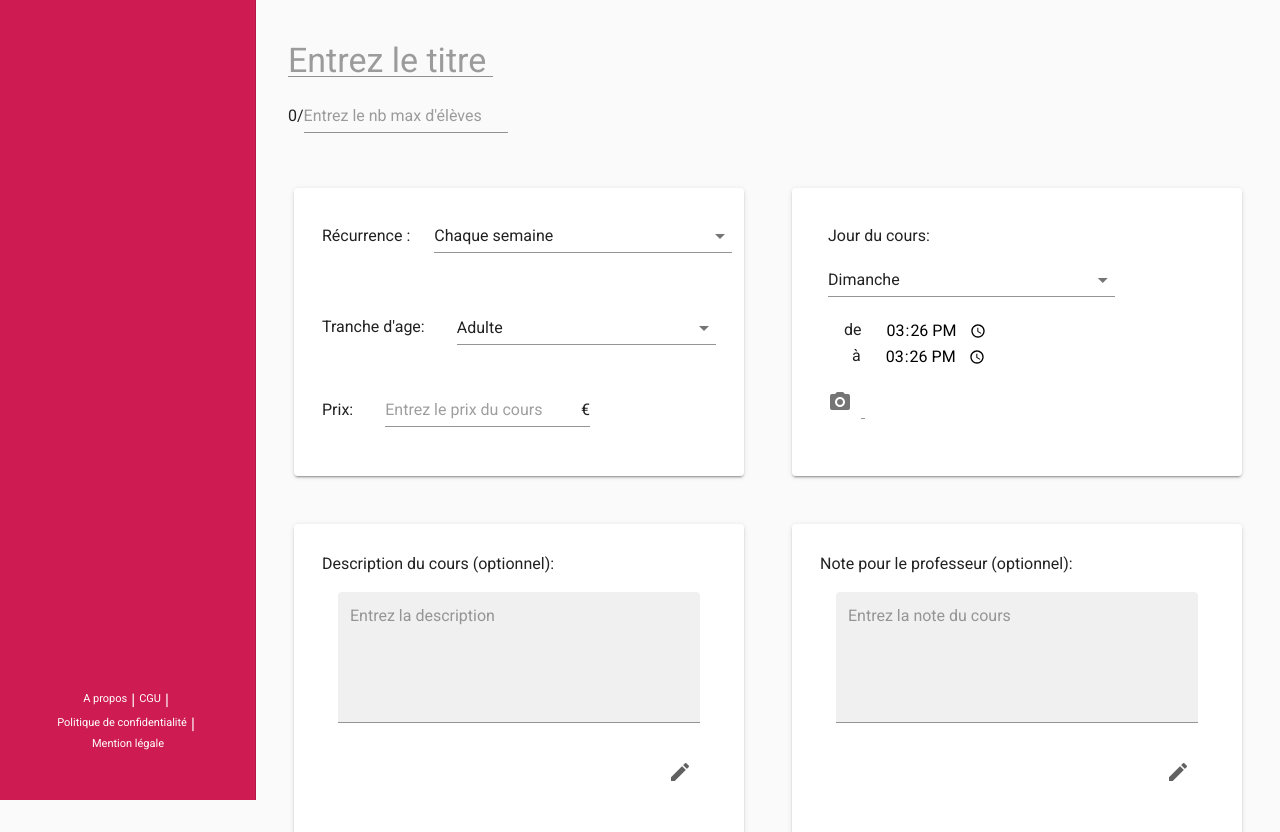
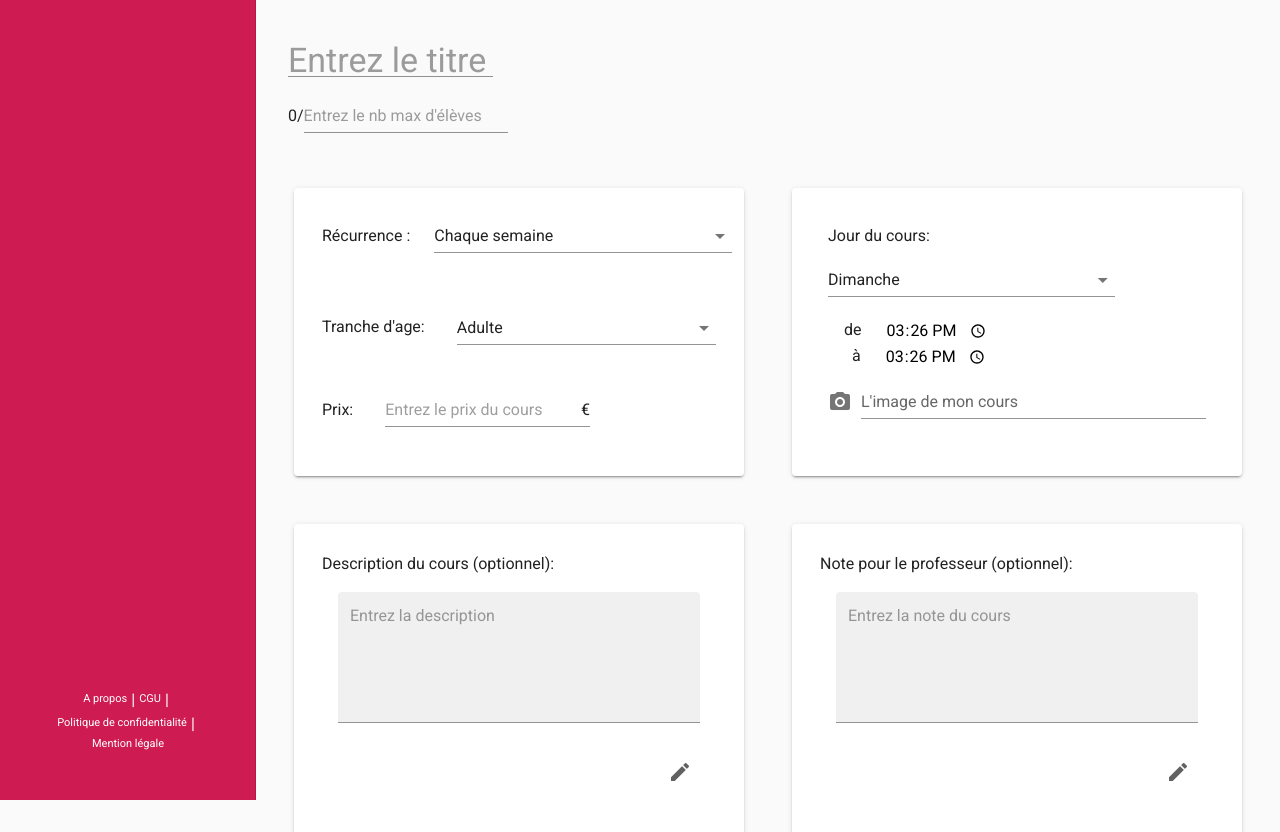
Before and after one commit to projet-Bartolomeo/Dibartolomeo, a Nuxt app: page /professor/lesson/new in a window 1280 px wide. Shown: the top 832 px of the page. Built offline with nearby package versions, Linux system fonts and the light colour scheme.

Commit message:
feat: input take all width

```diff
--- a/components/LessonPictureInput.vue
+++ b/components/LessonPictureInput.vue
@@ -1,7 +1,8 @@
 <template>
-    <div>
-        <v-file-input :rules="rules" accept="image/png, image/jpeg, image/bmp" placeholder="Choisissez l'image de votre cours"
-            prepend-icon="mdi-camera" label="L'image de mon cours" @change="onFileSelected">
+    <div class='lessonPictureInput-container'>
+        <v-file-input class='flex-grow-1' :rules="rules" accept="image/png, image/jpeg, image/bmp"
+            placeholder="Choisissez l'image de votre cours" prepend-icon="mdi-camera" label="L'image de mon cours"
+            @change="onFileSelected">
         </v-file-input>
         <v-img max-height="100" max-width="100" :src="pictureToDisplay"></v-img>
     </div>
@@ -24,3 +25,9 @@ export default {
     }
 }
 </script>
+
+<style>
+.lessonPictureInput-container {
+    width: 100%;
+}
+</style>
```
